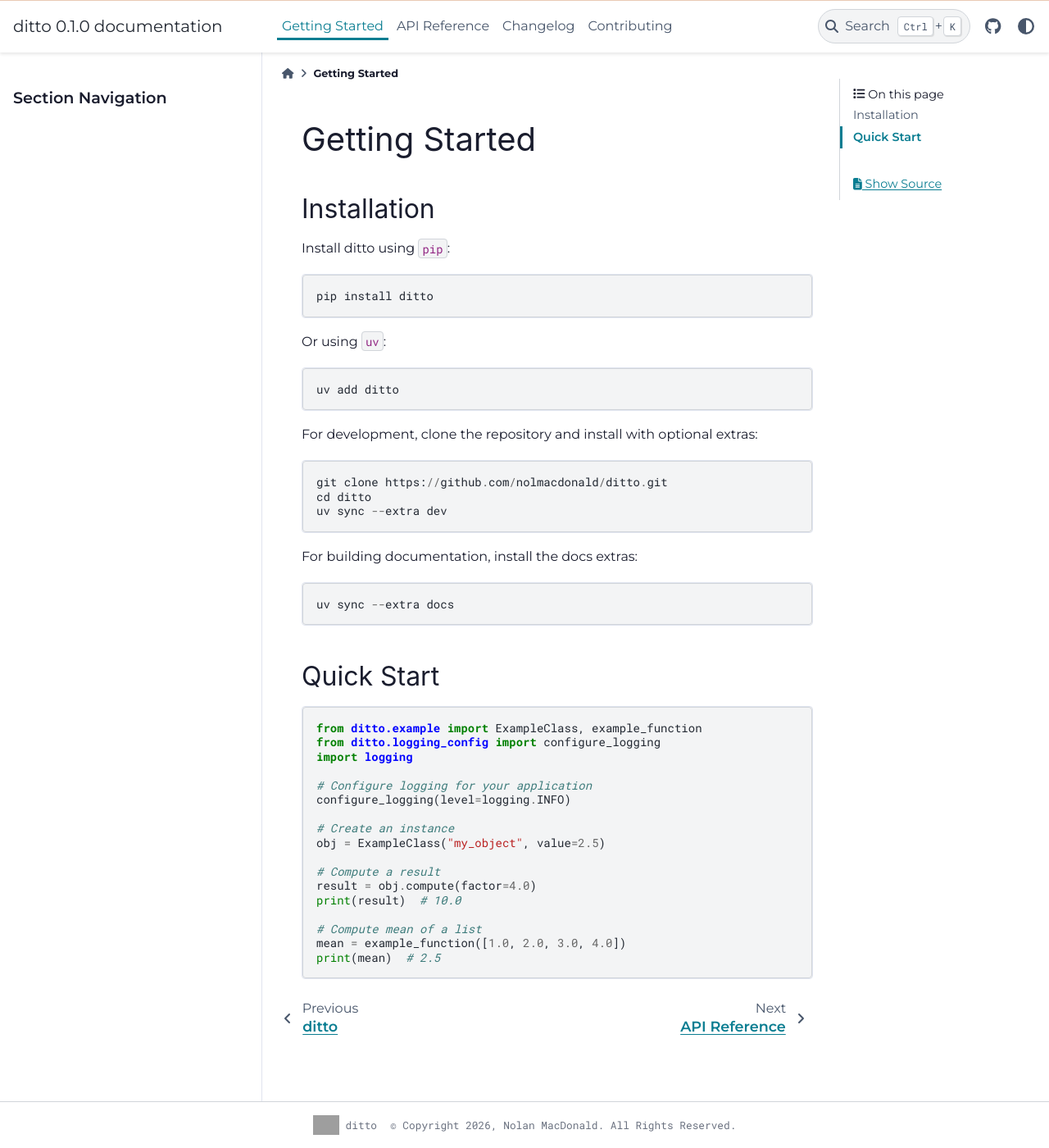
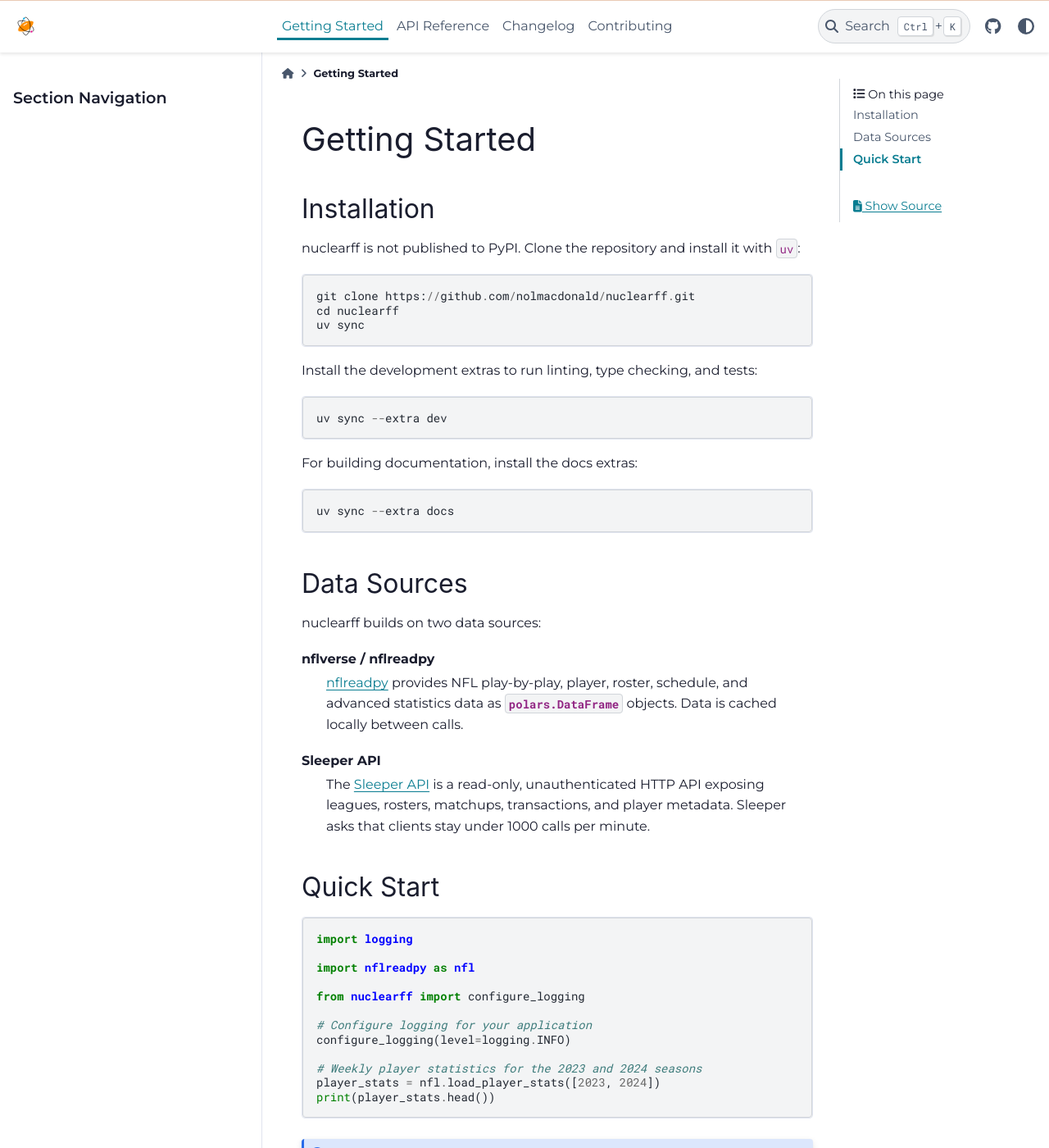
Before and after one commit to nolmacdonald/nuclearff, a Sphinx documentation site: the page built from docs/source/getting_started.rst, in a window 1280 px wide and 1400 px high. Shown: the whole window at 82% size. Built offline with Sphinx 7.4.7 and the PyData theme 0.15.4, drawn with Linux system fonts in a browser that asks for light colours; some of the changed text lies outside the part shown; grey boxes are pictures that could not be loaded.

Commit message:
Documentation updated to reflect nuclearff repo and regenerated

```diff
--- a/docs/source/_templates/footer-logo.html
+++ b/docs/source/_templates/footer-logo.html
@@ -1,4 +1,4 @@
 <div class="footer-brand">
-  <img src="{{ pathto('_static/logo/icon.svg', 1) }}" alt="ditto logo" />
-  <span class="footer-text">ditto</span>
+  <img src="{{ pathto('_static/logo/nuclearff-light-color.svg', 1) }}" alt="nuclearff logo" />
+  <span class="footer-text">nuclearff</span>
 </div>
--- a/docs/source/api/index.rst
+++ b/docs/source/api/index.rst
@@ -7,4 +7,4 @@
    :toctree: generated
    :recursive:
 
-   ditto
+   nuclearff
--- a/docs/source/conf.py
+++ b/docs/source/conf.py
@@ -1,4 +1,4 @@
-"""Sphinx configuration for ditto documentation."""
+"""Sphinx configuration for nuclearff documentation."""
 
 from __future__ import annotations
 
@@ -11,11 +11,11 @@
 sys.path.insert(0, str(Path(__file__).parent.parent / "src"))
 
 # -- Project information ------------------------------------------------------
-project = "ditto"
+project = "nuclearff"
 copyright = "2026, Nolan MacDonald. All Rights Reserved"  # noqa: A001
 author = "Nolan MacDonald"
 # Derive release from the installed package to avoid version drift.
-release = _pkg_version("ditto")
+release = _pkg_version("nuclearff")
 
 # -- General configuration ----------------------------------------------------
 extensions = [
@@ -57,6 +57,7 @@
     "pandas": ("https://pandas.pydata.org/docs", None),
     "matplotlib": ("https://matplotlib.org/stable", None),
     "scipy": ("https://docs.scipy.org/doc/scipy", None),
+    "polars": ("https://docs.pola.rs/api/python/stable", None),
 }
 
 # -- HTML output options ------------------------------------------------------
@@ -64,8 +65,8 @@
 html_static_path = ["_static"]
 html_css_files = ["css/custom.css"]
 
-html_logo = "_static/logo/icon.svg"
-html_favicon = "_static/logo/icon.svg"
+html_logo = "_static/logo/nuclearff-light-color.svg"
+html_favicon = "_static/logo/nuclearff-light-color.svg"
 
 html_theme_options = {
     "navbar_start": ["navbar-logo"],
@@ -77,7 +78,7 @@
     "icon_links": [
         {
             "name": "GitHub",
-            "url": "https://github.com/nolmacdonald/ditto",
+            "url": "https://github.com/nolmacdonald/nuclearff",
             "icon": "fa-brands fa-github",
         },
     ],
@@ -90,7 +91,7 @@
 
 html_context = {
     "github_user": "nolmacdonald",
-    "github_repo": "ditto",
+    "github_repo": "nuclearff",
     "github_version": "main",
     "doc_path": "docs",
 }
--- a/docs/source/getting_started.rst
+++ b/docs/source/getting_started.rst
@@ -6,43 +6,56 @@
 Installation
 ------------
 
-Install ditto using ``pip``::
+nuclearff is not published to PyPI. Clone the repository and install it with
+``uv``::
 
-   pip install ditto
+   git clone https://github.com/nolmacdonald/nuclearff.git
+   cd nuclearff
+   uv sync
 
-Or using ``uv``::
+Install the development extras to run linting, type checking, and tests::
 
-   uv add ditto
-
-For development, clone the repository and install with optional extras::
-
-   git clone https://github.com/nolmacdonald/ditto.git
-   cd ditto
    uv sync --extra dev
 
 For building documentation, install the docs extras::
 
    uv sync --extra docs
 
+Data Sources
+------------
+
+nuclearff builds on two data sources:
+
+nflverse / nflreadpy
+   `nflreadpy <https://github.com/nflverse/nflreadpy>`_ provides NFL play-by-play,
+   player, roster, schedule, and advanced statistics data as
+   :class:`polars.DataFrame` objects. Data is cached locally between calls.
+
+Sleeper API
+   The `Sleeper API <https://docs.sleeper.com>`_ is a read-only, unauthenticated
+   HTTP API exposing leagues, rosters, matchups, transactions, and player
+   metadata. Sleeper asks that clients stay under 1000 calls per minute.
+
 Quick Start
 -----------
 
 .. code-block:: python
 
-   from ditto.example import ExampleClass, example_function
-   from ditto.logging_config import configure_logging
    import logging
+
+   import nflreadpy as nfl
+
+   from nuclearff import configure_logging
 
    # Configure logging for your application
    configure_logging(level=logging.INFO)
 
-   # Create an instance
-   obj = ExampleClass("my_object", value=2.5)
+   # Weekly player statistics for the 2023 and 2024 seasons
+   player_stats = nfl.load_player_stats([2023, 2024])
+   print(player_stats.head())
 
-   # Compute a result
-   result = obj.compute(factor=4.0)
-   print(result)  # 10.0
+.. note::
 
-   # Compute mean of a list
-   mean = example_function([1.0, 2.0, 3.0, 4.0])
-   print(mean)  # 2.5
+   ``nflreadpy`` returns `polars <https://docs.pola.rs>`_ data frames. Use
+   ``.to_pandas()`` if a downstream tool expects a
+   :class:`pandas.DataFrame`.
```
Also changed, not shown: docs/source/api/generated/ditto.example.rst (deleted, +0 -17 lines), docs/source/api/generated/ditto.logging_config.rst (deleted, +0 -11 lines), docs/source/api/generated/nuclearff.logging_config.rst (added, +11 -0 lines), docs/source/api/generated/nuclearff.rst (renamed from docs/source/api/generated/ditto.rst, +3 -4 lines), docs/source/index.rst (+9 -7 lines).
